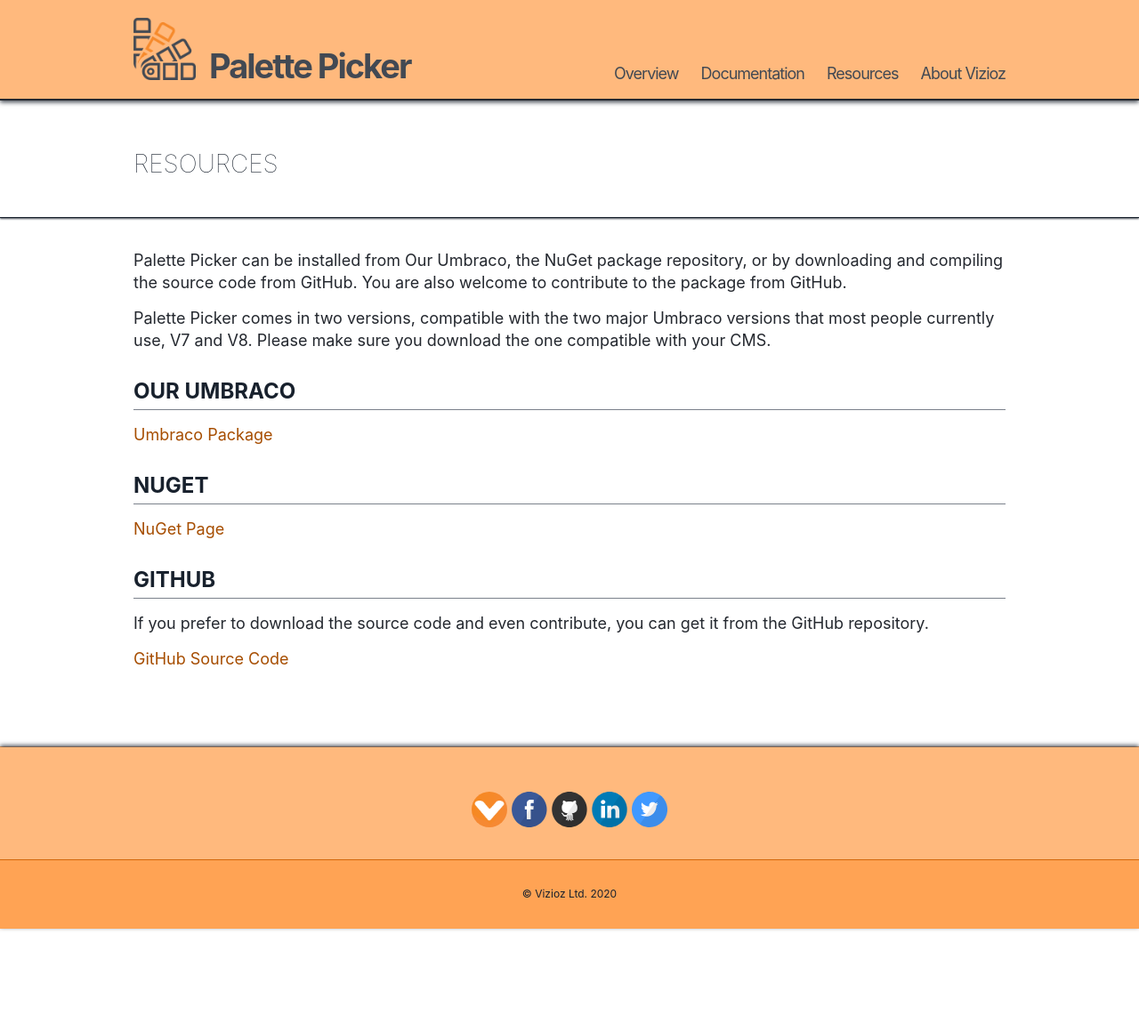
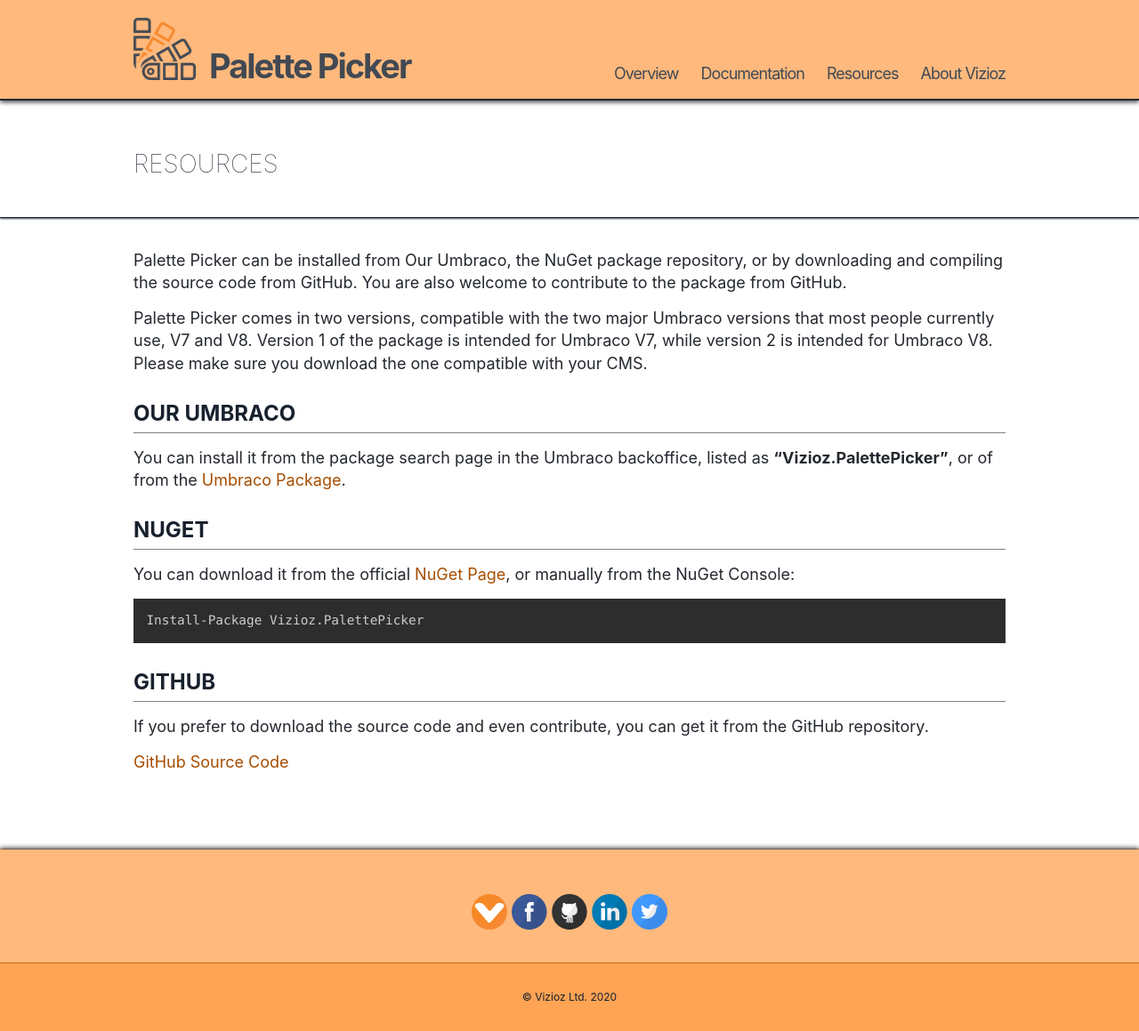
Before and after one commit to Vizioz/Paletton-Picker, a Jekyll site: the page built from docs/resources.md, in a window 1280 px wide. Shown: the whole page at 89% size. Built offline with Jekyll 4.4.1, drawn with Linux system fonts in a browser that asks for light colours; before the commit the page ends 1044 px from its top, so only the background shows below that.

Commit message:
Update resources.md

````diff
--- a/docs/resources.md
+++ b/docs/resources.md
@@ -5,18 +5,22 @@
 
 Palette Picker can be installed from Our Umbraco, the NuGet package repository, or by downloading and compiling the source code from GitHub. You are also welcome to contribute to the package from GitHub.
 
-Palette Picker comes in two versions, compatible with the two major Umbraco versions that most people currently use, V7 and V8. Please make sure you download the one compatible with your CMS.
+Palette Picker comes in two versions, compatible with the two major Umbraco versions that most people currently use, V7 and V8. Version 1 of the package is intended for Umbraco V7, while version 2 is intended for Umbraco V8. Please make sure you download the one compatible with your CMS.
 
 ## Our Umbraco
 
-[Umbraco Package](#)
+You can install it from the package search page in the Umbraco backoffice, listed as **"Vizioz.PalettePicker"**, or of from the [Umbraco Package](https://our.umbraco.com/packages/backoffice-extensions/viziozpalettepicker/).
 
 ## NuGet
 
-[NuGet Page](#)
+You can download it from the official [NuGet Page](https://www.nuget.org/packages/Vizioz.PalettePicker/), or manually from the NuGet Console:
+
+```
+Install-Package Vizioz.PalettePicker
+```
 
 ## GitHub
 
 If you prefer to download the source code and even contribute, you can get it from the GitHub repository.
 
-[GitHub Source Code](https://github.com/Vizioz/Paletton-Picker)
+[GitHub Source Code](https://github.com/Vizioz/Palette-Picker)
````
